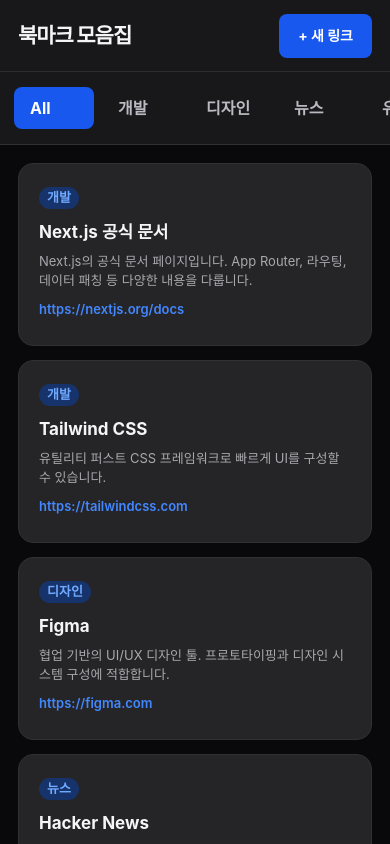
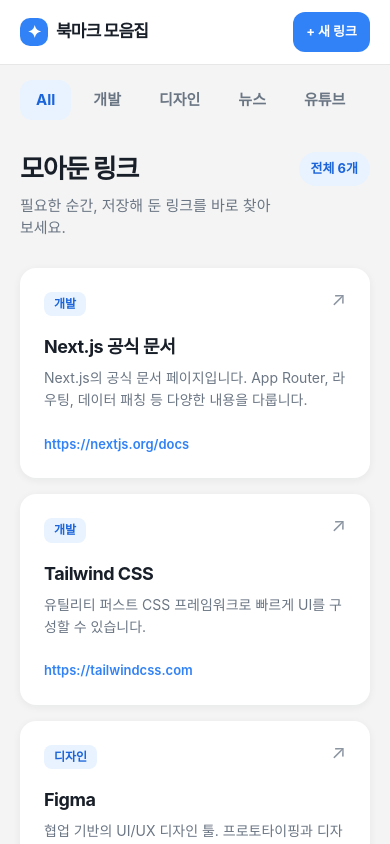
Before and after one commit to Easymean1207/bookmark-collection, a Next.js app: page / in a window 390 px wide. Shown: the top 844 px of the page. Built offline with nearby package versions, Linux system fonts and the light colour scheme.

Commit message:
feat: 토스 스타일 디자인 테마 적용

```diff
--- a/app/globals.css
+++ b/app/globals.css
@@ -1,14 +1,21 @@
 @import "tailwindcss";
 
+* { box-sizing: border-box; }
+
 :root {
-  --background: #09090b;
-  --foreground: #f5f5f5;
+  --background: #f4f4f4;
+  --surface: #ffffff;
+  --text: #191f28;
+  --text-sub: #6b7684;
+  --accent: #3182f6;
+  --accent-hover: #1b64da;
+  --accent-soft: #e8f3ff;
 }
 
 body {
   margin: 0;
   background: var(--background);
-  color: var(--foreground);
+  color: var(--text);
   font-family: -apple-system, BlinkMacSystemFont, "Segoe UI", "Malgun Gothic", sans-serif;
 }
 
--- a/app/page.module.css
+++ b/app/page.module.css
@@ -1,43 +1,55 @@
-.shell { min-height: 100vh; color: #f5f5f5; background: #09090b; }
-.header { height: 86px; display: flex; align-items: center; justify-content: space-between; padding: 0 30px; border-bottom: 1px solid #2c2c30; background: #18181b; }
-.logo { font-size: 25px; font-weight: 800; letter-spacing: -0.05em; }
-.addButton { min-height: 44px; display: inline-flex; align-items: center; padding: 0 19px; border: 0; border-radius: 8px; color: #fff; background: #1858ef; font: inherit; font-size: 14px; font-weight: 700; text-decoration: none; cursor: pointer; }
-.addButton:hover { background: #2d6aff; }
-.content { min-height: calc(100vh - 86px); display: grid; grid-template-columns: 260px minmax(0, 1fr); }
-.sidebar { padding: 15px 14px; border-right: 1px solid #303034; background: #18181b; }
-.folderNav { display: grid; gap: 8px; }
-.folder { min-height: 42px; display: flex; align-items: center; padding: 0 16px; border: 0; border-radius: 8px; color: #babac0; background: transparent; font: inherit; font-size: 16px; font-weight: 700; text-align: left; text-decoration: none; cursor: pointer; }
-.folder:hover { color: #fff; background: #29292e; }
-.folderActive, .folderActive:hover { color: #fff; background: #1858ef; }
-.main { min-width: 0; padding: 30px; }
-.folderTitle { margin: 0 0 24px; font-size: 28px; }
-.grid { display: grid; grid-template-columns: repeat(2, minmax(0, 1fr)); gap: 20px; }
-.card { min-width: 0; min-height: 183px; display: block; overflow: hidden; padding: 20px; border: 1px solid #303035; border-radius: 15px; color: inherit; background: #252528; text-decoration: none; }
-.card:hover { border-color: #4b6fbc; background: #2b2b30; }
-.category { display: inline-block; padding: 3px 8px; border-radius: 999px; color: #70aaff; background: #17336b; font-size: 13px; font-weight: 700; line-height: 1.2; }
-.card h2 { margin: 12px 0 9px; font-size: 17px; font-weight: 700; line-height: 1.3; }
-.card p { min-height: 38px; margin: 0 0 10px; color: #a8a8ae; font-size: 13px; line-height: 1.45; }
-.url { display: block; overflow: hidden; color: #4387ff; font-size: 13px; font-weight: 600; text-overflow: ellipsis; white-space: nowrap; }
-.card:focus-visible, .folder:focus-visible, .addButton:focus-visible, .saveButton:focus-visible, .formField input:focus-visible, .formField select:focus-visible { outline: 2px solid #81b2ff; outline-offset: 3px; }
-.newLinkContent { max-width: 640px; margin: 28px auto; }
-.newLinkContent h1 { margin: 0 0 10px; font-size: 32px; letter-spacing: -0.04em; }
-.newLinkContent > p { margin: 0 0 32px; color: #a8a8ae; font-size: 15px; }
-.newLinkForm { display: grid; gap: 24px; padding: 30px; border: 1px solid #303035; border-radius: 15px; background: #252528; }
+.shell { min-height: 100vh; background: var(--background); }
+.header { height: 72px; display: flex; align-items: center; justify-content: space-between; padding: 0 clamp(20px, 4vw, 56px); background: var(--surface); box-shadow: 0 1px 0 rgba(25, 31, 40, .06); }
+.logo { display: inline-flex; align-items: center; gap: 11px; font-size: 20px; font-weight: 800; letter-spacing: -.045em; }
+.logo::before { content: "✦"; display: grid; place-items: center; width: 32px; height: 32px; border-radius: 10px; color: var(--surface); background: var(--accent); font-size: 20px; line-height: 1; }
+.addButton, .saveButton { display: inline-flex; align-items: center; justify-content: center; min-height: 44px; padding: 0 18px; border: 0; border-radius: 12px; color: var(--surface); background: var(--accent); font: inherit; font-size: 14px; font-weight: 700; text-decoration: none; cursor: pointer; transition: background .2s ease, transform .2s ease; }
+.addButton:hover, .saveButton:hover { background: var(--accent-hover); }
+.addButton:active, .saveButton:active { transform: scale(.98); }
+.content { display: grid; grid-template-columns: 224px minmax(0, 1fr); max-width: 1440px; min-height: calc(100vh - 72px); margin: auto; }
+.sidebar { padding: 48px 16px 24px 24px; }
+.folderNav { display: grid; gap: 5px; }
+.folder { min-height: 44px; display: flex; align-items: center; padding: 0 16px; border-radius: 12px; color: var(--text-sub); font-size: 15px; font-weight: 600; text-decoration: none; transition: color .2s ease, background .2s ease; }
+.folder:hover { color: var(--text); background: #e9eaec; }
+.folderActive, .folderActive:hover { color: var(--accent-hover); background: var(--accent-soft); font-weight: 700; }
+.main { min-width: 0; padding: 48px clamp(24px, 4vw, 64px) 80px 24px; }
+.pageHeading { display: flex; align-items: flex-end; justify-content: space-between; gap: 16px; margin-bottom: 28px; }
+.pageTitle, .folderTitle { margin: 0; font-size: clamp(26px, 2.5vw, 32px); font-weight: 800; letter-spacing: -.045em; line-height: 1.3; }
+.pageSubtitle { margin: 9px 0 0; color: var(--text-sub); font-size: 15px; line-height: 1.5; }
+.linkCount { flex: none; padding: 7px 12px; border-radius: 999px; color: var(--accent-hover); background: var(--accent-soft); font-size: 13px; font-weight: 700; }
+.folderTitle { margin-bottom: 28px; }
+.grid { display: grid; grid-template-columns: repeat(2, minmax(0, 1fr)); gap: 16px; }
+.card { position: relative; display: flex; flex-direction: column; min-width: 0; min-height: 200px; padding: 24px; border-radius: 16px; color: inherit; background: var(--surface); box-shadow: 0 2px 8px rgba(25, 31, 40, .06); text-decoration: none; transition: box-shadow .2s ease, transform .2s ease; }
+.card:hover { box-shadow: 0 8px 24px rgba(25, 31, 40, .12); transform: translateY(-2px); }
+.card::after { content: "↗"; position: absolute; top: 22px; right: 24px; color: #8b95a1; font-size: 19px; line-height: 1; }
+.category { align-self: flex-start; padding: 5px 10px; border-radius: 8px; color: var(--accent-hover); background: var(--accent-soft); font-size: 12px; font-weight: 700; line-height: 1.2; }
+.card h2 { margin: 18px 0 8px; padding-right: 12px; font-size: 18px; font-weight: 700; letter-spacing: -.025em; line-height: 1.4; }
+.card p { margin: 0 0 24px; color: var(--text-sub); font-size: 14px; line-height: 1.55; }
+.url { display: block; overflow: hidden; margin-top: auto; color: var(--accent); font-size: 13px; font-weight: 600; text-overflow: ellipsis; white-space: nowrap; }
+.card:focus-visible, .folder:focus-visible, .addButton:focus-visible, .saveButton:focus-visible, .formField input:focus-visible, .formField select:focus-visible { outline: 2px solid var(--accent); outline-offset: 3px; }
+.newLinkContent { max-width: 640px; margin: 0 auto; }
+.newLinkContent h1 { margin: 0 0 10px; font-size: 32px; letter-spacing: -.045em; }
+.newLinkContent > p { margin: 0 0 28px; color: var(--text-sub); font-size: 15px; line-height: 1.5; }
+.newLinkForm { display: grid; gap: 24px; padding: 32px; border-radius: 16px; background: var(--surface); box-shadow: 0 2px 8px rgba(25, 31, 40, .06); }
 .formField { display: grid; gap: 9px; }
 .formField label { font-size: 14px; font-weight: 700; }
-.formField input, .formField select { width: 100%; min-height: 48px; padding: 0 14px; border: 1px solid #49494e; border-radius: 8px; color: #f5f5f5; background: #18181b; font: inherit; font-size: 14px; }
-.formField input::placeholder { color: #85858b; }
-.saveButton { min-height: 46px; margin-top: 6px; border: 0; border-radius: 8px; color: #fff; background: #1858ef; font: inherit; font-size: 14px; font-weight: 700; cursor: pointer; }
-.saveButton:hover { background: #2d6aff; }
+.formField input, .formField select { width: 100%; min-height: 50px; padding: 0 16px; border: 0; border-radius: 12px; color: var(--text); background: var(--background); font: inherit; font-size: 15px; }
+.formField input::placeholder { color: #8b95a1; }
+.formField input:focus, .formField select:focus { background: var(--surface); }
+.saveButton { min-height: 50px; margin-top: 4px; font-size: 15px; }
 @media (max-width: 800px) {
   .content { display: block; }
-  .sidebar { overflow-x: auto; border-right: 0; border-bottom: 1px solid #303034; }
-  .folderNav { display: flex; width: max-content; }
-  .folder { min-width: 80px; text-align: center; }
+  .sidebar { overflow-x: auto; padding: 16px 20px 0; }
+  .folderNav { display: flex; width: max-content; gap: 6px; }
+  .folder { min-height: 40px; white-space: nowrap; }
+  .main { padding: 32px 20px 64px; }
 }
 @media (max-width: 600px) {
-  .header { height: 72px; padding: 0 18px; }
-  .logo { font-size: 21px; }
-  .main { padding: 18px; }
-  .grid { grid-template-columns: 1fr; gap: 14px; }
+  .header { height: 64px; padding: 0 20px; }
+  .logo { gap: 8px; font-size: 17px; }
+  .logo::before { width: 28px; height: 28px; font-size: 17px; }
+  .addButton { min-height: 40px; padding: 0 13px; font-size: 13px; }
+  .pageHeading { align-items: flex-start; }
+  .grid { grid-template-columns: 1fr; }
+  .card { min-height: 180px; }
+  .newLinkForm { padding: 24px; }
 }
--- a/app/page.tsx
+++ b/app/page.tsx
@@ -10,7 +10,16 @@ export default function Home() {
       <Header />
       <div className={styles.content}>
         <Sidebar />
-        <main className={styles.main}><LinkGrid links={links} /></main>
+        <main className={styles.main}>
+          <div className={styles.pageHeading}>
+            <div>
+              <h1 className={styles.pageTitle}>모아둔 링크</h1>
+              <p className={styles.pageSubtitle}>필요한 순간, 저장해 둔 링크를 바로 찾아보세요.</p>
+            </div>
+            <span className={styles.linkCount}>전체 {links.length}개</span>
+          </div>
+          <LinkGrid links={links} />
+        </main>
       </div>
     </div>
   );
```
Also changed, not shown: .codex/skills/design-theme/SKILL.md (added), 2 other files (tests, documents, lock files or other folders).
